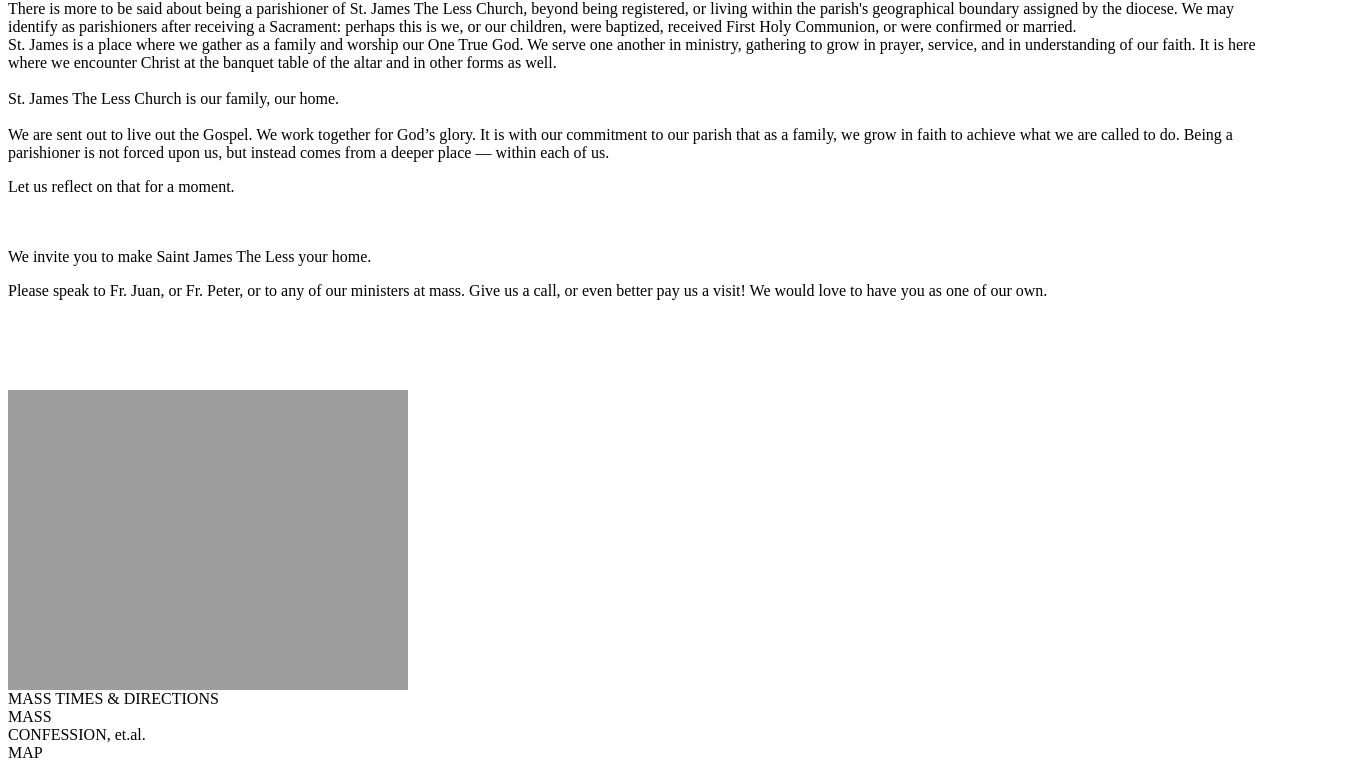
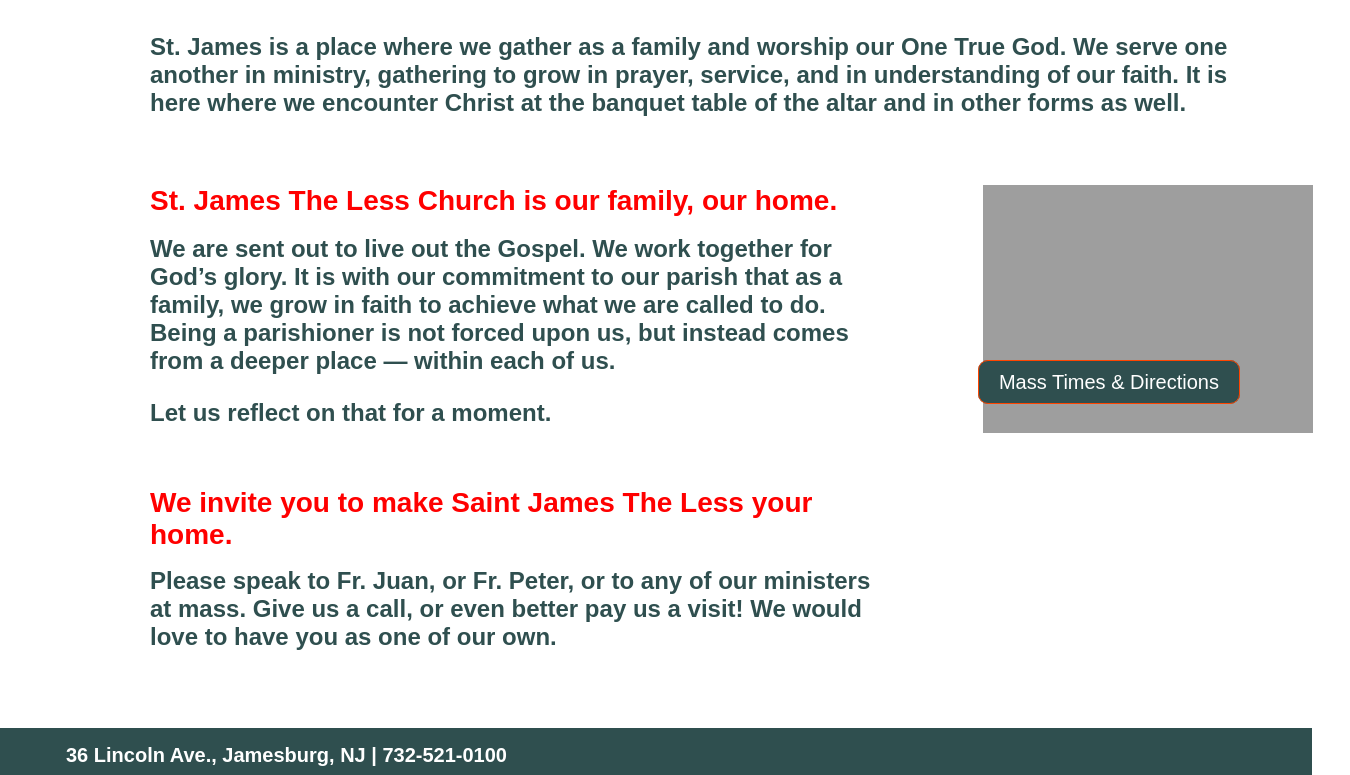
Before and after one commit to EllenEstallo/saintjamestheless, a plain HTML site: page connect.html in a window 1280 px wide. Shown: the part 366-1141 px from the top of the page, 1350 px wide, since content can reach past the window. Drawn offline with Linux system fonts and the light colour scheme; the site is published under a folder, as on GitHub Pages, so addresses that start at the root find nothing.

Commit message:
from /CSS to ./CSS

```diff
--- a/connect.html
+++ b/connect.html
@@ -3,13 +3,13 @@
     <meta charset="UTF-8" />
     <meta name="viewport" content="width=device-width, initial-scale=1.0" />
     <title>Saint James The Less</title>
-    <link rel="stylesheet" href="/CSS-Connect/c-style.css" />
-    <link rel="stylesheet" href="/CSS-Welcome/w-navbar.css" />
-    <link rel="stylesheet" href="/CSS/dropdown.css" />
-    <link rel="stylesheet" href="/CSS-Connect/c-church-name-box.css">
-    <link rel="stylesheet" href="/CSS-Welcome/w-masstimes-overlay.css" />
-    <link rel="stylesheet" href="/CSS-Welcome/w-fixed-button.css" />
-    <link rel="stylesheet" href="/CSS-Welcome/w-footer.css" />
+    <link rel="stylesheet" href="./CSS-Connect/c-style.css" />
+    <link rel="stylesheet" href="./CSS-Welcome/w-navbar.css" />
+    <link rel="stylesheet" href="./CSS/dropdown.css" />
+    <link rel="stylesheet" href="./CSS-Connect/c-church-name-box.css">
+    <link rel="stylesheet" href="./CSS-Welcome/w-masstimes-overlay.css" />
+    <link rel="stylesheet" href="./CSS-Welcome/w-fixed-button.css" />
+    <link rel="stylesheet" href="./CSS-Welcome/w-footer.css" />
     <link
       href="https://fonts.googleapis.com/css2?family=Bebas+Neue&display=swap"
       rel="stylesheet"
```
